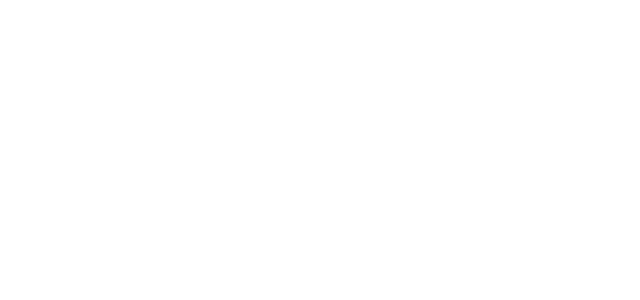
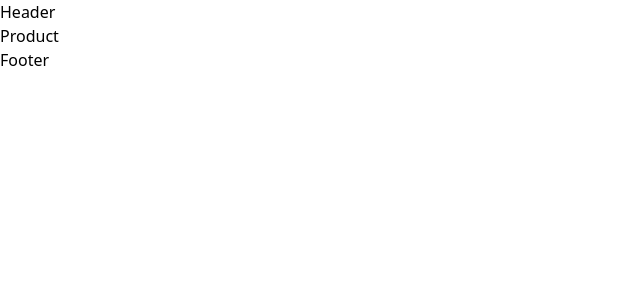
Before and after one commit to KasunUmesh/mern-ecommerce-app, a React (Vite) app in the folder ecommerce-frontend/: page /product/1 in a window 1280 px wide. Shown: the top 300 px of the page, without its empty margins (0-640 px from the left). Built offline with nearby package versions, Linux system fonts and the light colour scheme.

Commit message:
routers created

```diff
--- a/ecommerce-frontend/src/App.tsx
+++ b/ecommerce-frontend/src/App.tsx
@@ -1,11 +1,29 @@
+import { BrowserRouter, Route, Routes } from 'react-router-dom'
 import './App.css'
+import Header from './components/layout/Header'
+import Home from './pages/Home'
+import Category from './pages/Category'
+import Product from './pages/Product'
+import Footer from './components/layout/Footer'
 
 function App() {
 
 
   return (
-    <main>
-
+    <main className='text-[#222222]'>
+      <BrowserRouter>
+        <Header/>
+        <Routes>
+          <Route path='/' element={<Home/>}/>
+          <Route path='/clothing' element={<Category/>}/>
+          <Route path='/cosmetics' element={<Category/>}/>
+          <Route path='/electronics' element={<Category/>}/>
+          <Route path='/product' element={<Product/>}>
+            <Route path=':productId' element={<Product/>}/>
+          </Route>
+        </Routes>
+        <Footer/>
+      </BrowserRouter>
     </main>
   )
 }
--- /dev/null
+++ b/ecommerce-frontend/src/components/layout/Footer.tsx
@@ -0,0 +1,9 @@
+import React from 'react'
+
+const Footer = () => {
+  return (
+    <div>Footer</div>
+  )
+}
+
+export default Footer
--- /dev/null
+++ b/ecommerce-frontend/src/components/layout/Header.tsx
@@ -0,0 +1,9 @@
+import React from 'react'
+
+const Header = () => {
+  return (
+    <div>Header</div>
+  )
+}
+
+export default Header
--- /dev/null
+++ b/ecommerce-frontend/src/pages/Category.tsx
@@ -0,0 +1,9 @@
+import React from 'react'
+
+const Category = () => {
+  return (
+    <div>Category</div>
+  )
+}
+
+export default Category
--- /dev/null
+++ b/ecommerce-frontend/src/pages/Home.tsx
@@ -0,0 +1,9 @@
+import React from 'react'
+
+const Home = () => {
+  return (
+    <div>Home</div>
+  )
+}
+
+export default Home
--- /dev/null
+++ b/ecommerce-frontend/src/pages/Product.tsx
@@ -0,0 +1,9 @@
+import React from 'react'
+
+const Product = () => {
+  return (
+    <div>Product</div>
+  )
+}
+
+export default Product
```
Also changed, not shown: ecommerce-frontend/src/components/layout/Navbar.tsx (added, +9 -0 lines).
